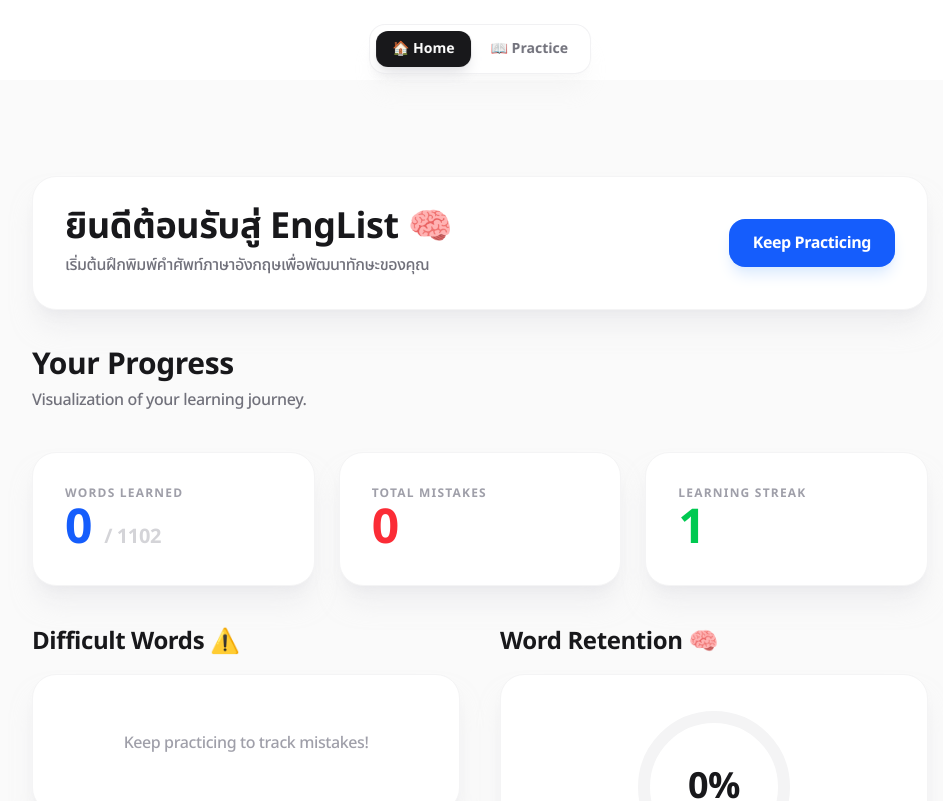
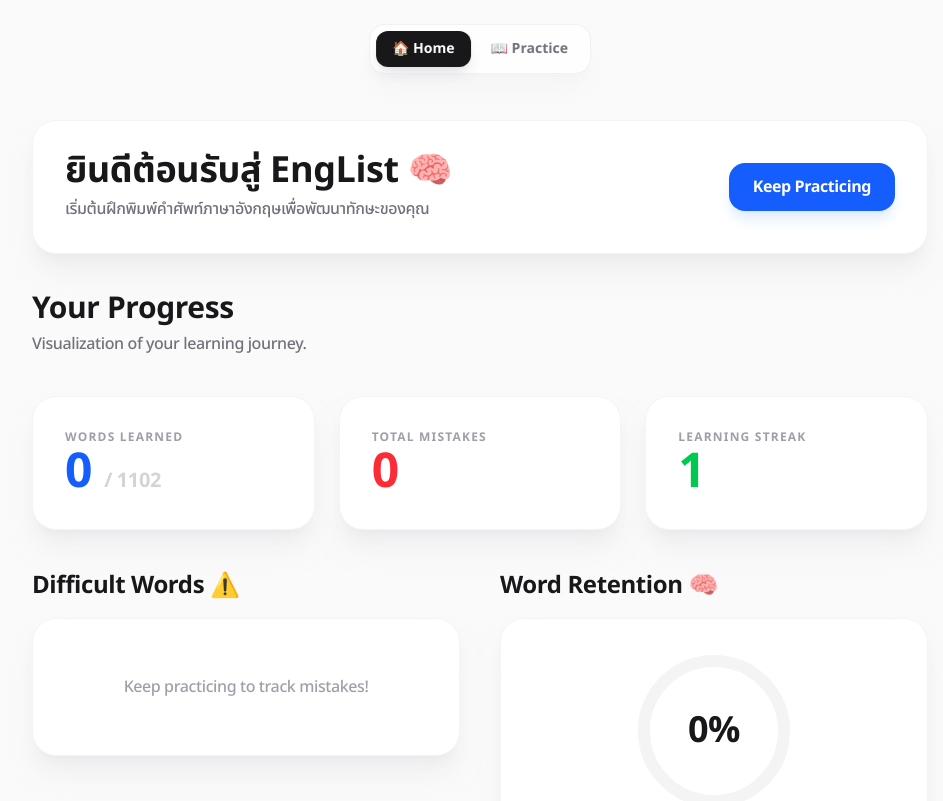
Before and after one commit to bosskantaponguttarawichien-boop/leaning-english, a Next.js app: page / in a window 1280 px wide. Shown: the top 801 px of the page, without its empty margins (160-1103 px from the left). Built offline with nearby package versions, Linux system fonts and the light colour scheme.

Commit message:
feat: add scroll-aware gradient blur navbar

```diff
--- a/app/layout.tsx
+++ b/app/layout.tsx
@@ -26,7 +26,7 @@ export default function RootLayout({
 }>) {
   return (
     <html lang="th" className={`${inter.variable} ${notoThai.variable}`}>
-      <body className="antialiased font-sans pt-20">
+      <body className="antialiased font-sans bg-zinc-50 min-h-screen">
         <Navbar />
         {children}
       </body>
--- a/app/page.tsx
+++ b/app/page.tsx
@@ -30,7 +30,7 @@ export default function Home() {
     .slice(0, 5);
 
   return (
-    <main className="flex min-h-screen flex-col items-center bg-zinc-50 p-6 md:p-24 tracking-tight">
+    <main className="flex min-h-screen flex-col items-center bg-zinc-50 px-[24px] tracking-tight">
       <div className="w-full max-w-4xl flex flex-col gap-10">
         {/* Header Section */}
         <div className="flex justify-between items-center bg-white p-8 rounded-3xl border border-zinc-100 shadow-xl shadow-zinc-200/50">
--- a/app/practice/page.tsx
+++ b/app/practice/page.tsx
@@ -33,7 +33,7 @@ export default function PracticeMenuPage() {
     ];
 
     return (
-        <main className="flex min-h-screen flex-col items-center bg-zinc-50 p-6 md:p-24 tracking-tight">
+        <main className="flex min-h-screen flex-col items-center bg-zinc-50 px-[24px]  tracking-tight">
             <div className="w-full max-w-4xl flex flex-col gap-10">
                 <div className="flex flex-col gap-2">
                     <h1 className="text-4xl font-black text-zinc-900 leading-none">Practice Modes</h1>
--- a/components/Navbar.tsx
+++ b/components/Navbar.tsx
@@ -1,11 +1,21 @@
 "use client";
 
-import React from "react";
+import React, { useEffect, useState } from "react";
 import Link from "next/link";
 import { usePathname } from "next/navigation";
 
 export default function Navbar() {
     const pathname = usePathname();
+    const [scrolled, setScrolled] = useState(false);
+
+    useEffect(() => {
+        const handleScroll = () => {
+            // เริ่ม blur เมื่อ scroll เกิน 10px
+            setScrolled(window.scrollY > 10);
+        };
+        window.addEventListener("scroll", handleScroll, { passive: true });
+        return () => window.removeEventListener("scroll", handleScroll);
+    }, []);
 
     const links = [
         { name: "🏠 Home", path: "/" },
@@ -13,7 +23,20 @@ export default function Navbar() {
     ];
 
     return (
-        <nav className="fixed top-6 left-1/2 -translate-x-1/2 z-50 bg-white/80 backdrop-blur-xl border border-zinc-200/50 p-1.5 rounded-2xl shadow-xl shadow-zinc-200/20 flex items-center gap-1">
+        <nav className={`w-full h-[120px] flex sticky top-0 z-40 relative ${scrolled ? "" : "bg-zinc-50"}`}>
+            {/* Blur overlay — แสดงเฉพาะตอน scroll */}
+            <div
+                className={`absolute inset-0 pointer-events-none transition-opacity duration-300 ${scrolled ? "opacity-100" : "opacity-0"}`}
+                style={{
+                    backdropFilter: "blur(20px) saturate(1.5)",
+                    WebkitBackdropFilter: "blur(20px) saturate(1.5)",
+                    maskImage: "linear-gradient(to bottom, black 70%, transparent 100%)",
+                    WebkitMaskImage: "linear-gradient(to bottom, black 70%, transparent 100%)",
+                    background: "linear-gradient(to bottom, rgba(250,250,250,0.85) 0%, rgba(250,250,250,0) 100%)",
+                }}
+            />
+            <div className="w-full relative">
+                <div className="fixed top-6 left-1/2 -translate-x-1/2 z-50 bg-white/80 backdrop-blur-xl border border-zinc-200/50 p-1.5 rounded-2xl shadow-xl shadow-zinc-200/20 flex items-center gap-1">
                     {links.map((link) => {
                         const isActive = pathname === link.path;
                         return (
@@ -29,6 +52,8 @@ export default function Navbar() {
                             </Link>
                         );
                     })}
+                </div>
+            </div>
         </nav>
     );
 }
```
Lines whose indentation alone changed are shown as unchanged.
